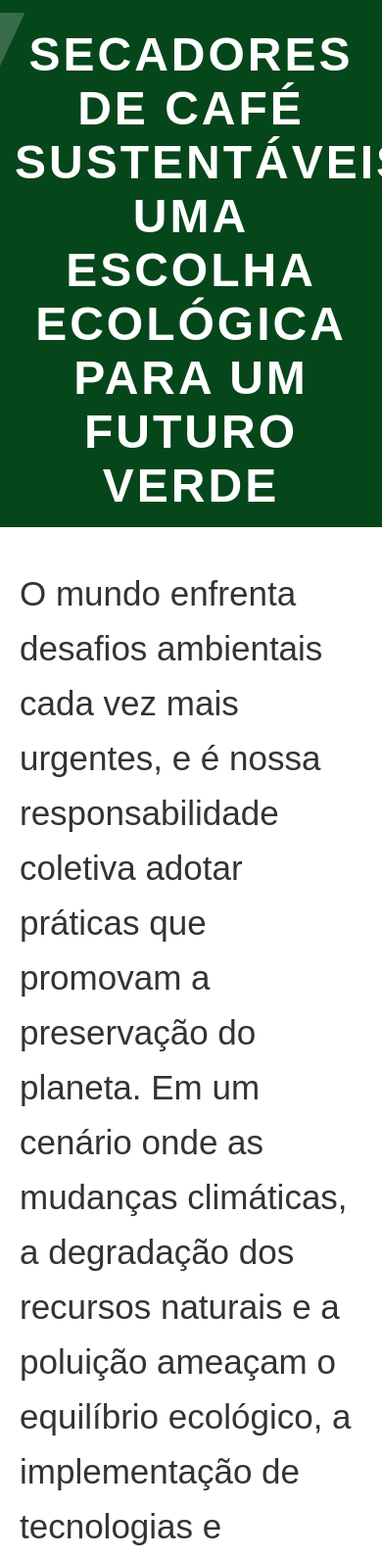
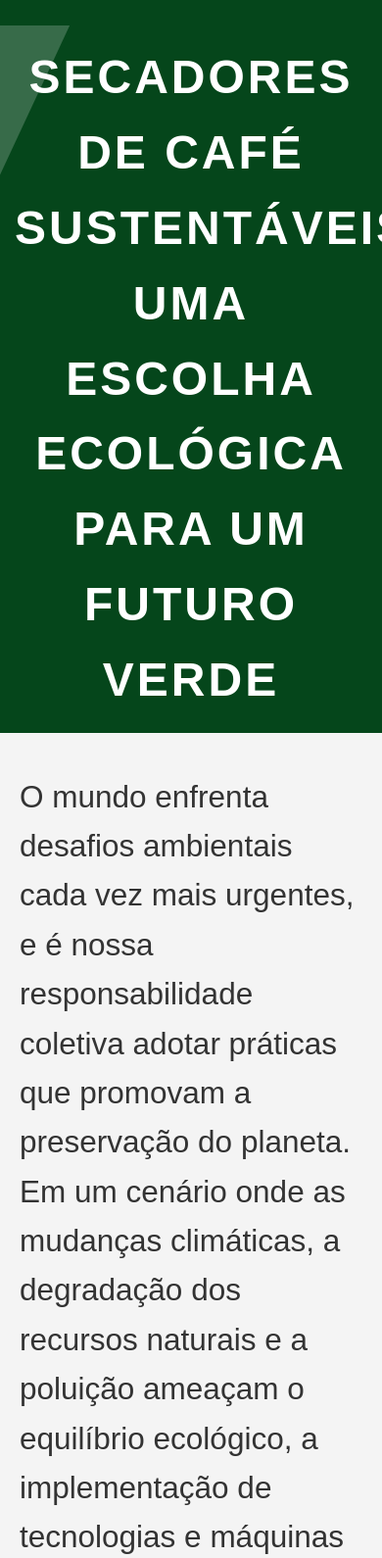
Before and after one commit to dsdo0/dsdo02.github.io, a plain HTML site: page index.html in a window 390 px wide. Shown: the part 140-1730 px from the top of the page at 98% size. Drawn offline with Linux system fonts and the light colour scheme.

Commit message:
Update index.html

```diff
--- a/index.html
+++ b/index.html
@@ -23,6 +23,55 @@
             </ul>
         </nav>
     </header>
+    <style>
+        /* Resetando estilos padrão */
+        body, h1, p {
+            margin: 0;
+            padding: 0;
+        }
+
+        body {
+            font-family: Arial, sans-serif;
+            line-height: 1.6;
+            padding: 0;
+            background-color: #f4f4f4;
+        }
+
+        .container {
+            width: 90%;
+            max-width: 1200px;
+            margin: 0 auto;
+            background: #fff;
+            padding: 20px;
+            box-shadow: 0 0 10px rgba(0,0,0,0.1);
+        }
+
+        h1 {
+            text-align: center;
+            color: #333;
+        }
+
+        p {
+            margin-bottom: 20px;
+        }
+
+        /* Layout responsivo para telas menores */
+        @media (max-width: 768px) {
+            .container {
+                width: 95%;
+                padding: 10px;
+            }
+        }
+
+        @media (max-width: 480px) {
+            h1 {
+                font-size: 1.5em;
+            }
+            p {
+                font-size: 0.9em;
+            }
+        }
+    </style>
 
     <div class="title">
         <h1>Secadores de Café Sustentáveis: Uma Escolha Ecológica para um Futuro Verde</h1>
```
